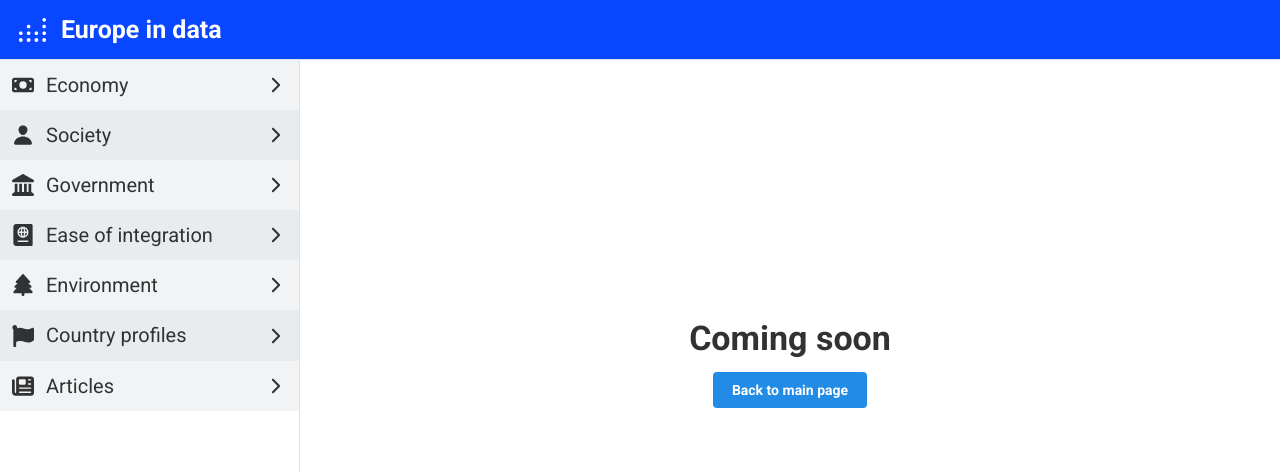
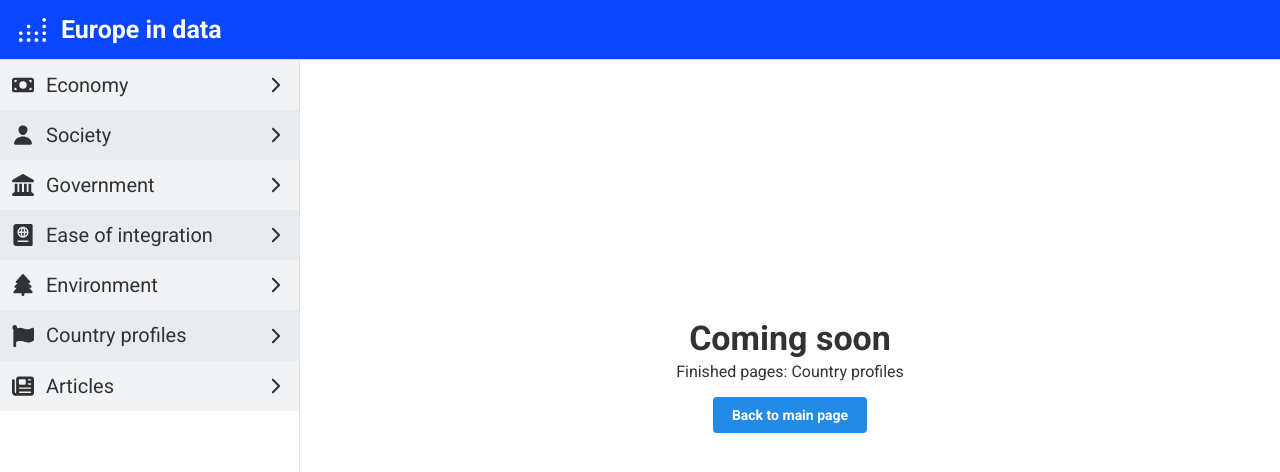
Before and after one commit to smravec/europe-in-data, a Next.js app: page /society in a window 1280 px wide. Shown: the top 472 px of the page. Built offline with nearby package versions, Linux system fonts and the light colour scheme.

Commit message:
finished pages info

```diff
--- a/app/components/coming-soon.tsx
+++ b/app/components/coming-soon.tsx
@@ -1,6 +1,6 @@
 'use client'
 
-import { Flex, Title, Button } from "@mantine/core"
+import { Flex, Title, Button, Text } from "@mantine/core"
 import { useRouter} from "next/navigation"
 
 export default function ComingSoon(){
@@ -11,9 +11,12 @@ export default function ComingSoon(){
         align={"center"}
         justify={"center"}
         mt={"30vh"}>
-            <Title mb={"sm"}>
+            <Title>
                 Coming soon
             </Title>
+            <Text mb={"sm"}>
+                Finished pages: Country profiles
+            </Text>
 
             <Button onClick={()=>{router.push("/")}}>
                 Back to main page
```
